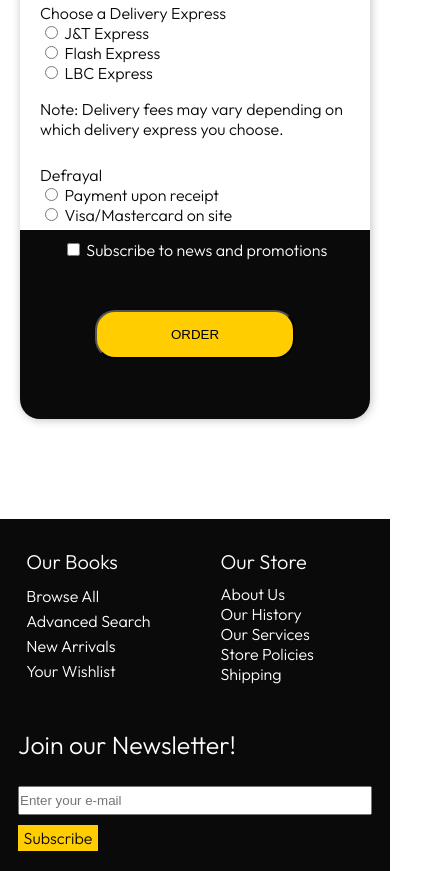
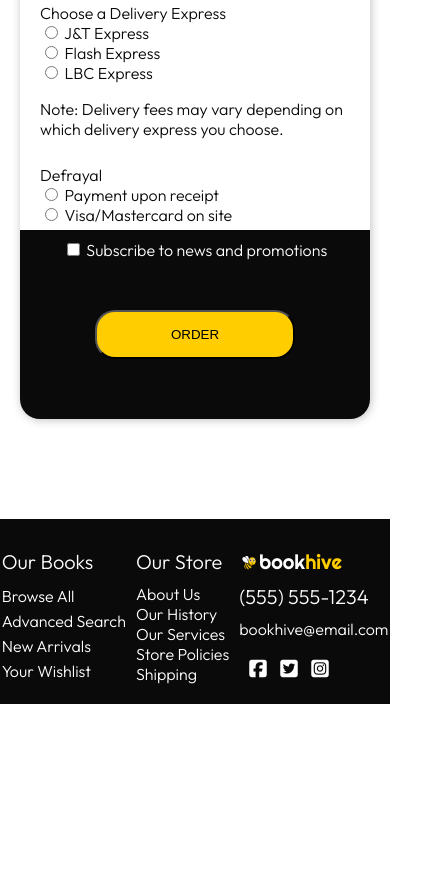
Before and after one commit to aimeigaduyon/faux-website, a plain HTML site: page checkout-form.html in a window 390 px wide. Shown: the part 1129-2000 px from the top of the page, 445 px wide, since content can reach past the window. After the commit the page ends 1833 px from the top, so only its background shows below. Drawn offline with nearby package versions, Linux system fonts and the light colour scheme.

Commit message:
second commit

```diff
--- a/assets/style.css
+++ b/assets/style.css
@@ -363,10 +363,8 @@ footer {
     width: 100%;
     height: 250px;
     background-color: rgb(10, 10, 10);
-    display: flex;
-    justify-content: space-evenly;
     bottom: 0;
-    margin-top: 50px;
+    margin-top: 40px;
 }
 
 .store-info {
@@ -374,50 +372,25 @@ footer {
     text-decoration: none;
     color: white;
     font-family: 'Outfit', sans-serif;
+    justify-content: space-evenly;
 }
 
 .our-books,
 .our-store {
     display: inherit;
     flex-direction: column;
-    margin: 20px auto;
+    margin: 20px 0;
 }
 
 .our-books a,
 .our-store a {
     text-decoration: none;
     color: white;
-    margin: auto 10px;
+    margin: auto 0;
 }
 
 .store-info p {
     font-size: 25px;
-}
-
-.subscription {
-    display: flex;
-    flex-direction: column;
-    color: white;
-    font-family: 'Outfit', sans-serif;
-    margin-top: 25px;
-}
-
-.subscription p {
-    font-size: 25px;
-}
-
-.subscription input {
-    padding: 10px 0;
-}
-
-.subscription a {
-    background-color: #ffcd00;
-    width: 80px;
-    text-decoration: none;
-    color: rgb(10, 10, 10);
-    padding: 3px 0;
-    text-align: center;
-    margin-top: 10px;
 }
 
 .footer-logo {
@@ -637,6 +610,8 @@ td button {
 
 
 
+
+
 /* Breakpoint 600px*/
 @media (max-width: 600px) {
 
@@ -646,7 +621,7 @@ td button {
 
     .nav-logo {
         width: 50%;
-        text-align: right;
+        margin-left: 50px;
     }
 
     .nav-logo img {
@@ -657,10 +632,11 @@ td button {
         color: white;
         font-size: 15px;
         text-align: right;
+        margin-left: -40px;
     }
 
     .home-aside {
-        height: 200vh;
+        height: 100vh;
         width: auto;
     }
 
@@ -698,7 +674,7 @@ td button {
 
     .search-section {
         width: 100%;
-        height: 150px;
+        height: 130px;
         padding: 50px 5px 5px 0;
         margin-left: 50px;
     }
@@ -706,17 +682,15 @@ td button {
     .catalog {
         margin-left: 60px;
     }
+
     .search-bar input {
-        width: 270px;
+        width: 200px;
         font-size: 10px;
     }
 
     .search-button {
         font-size: 10px;
-    }
-
-    .search-pages {
-        justify-content: right;
+        margin-right: 20px;
     }
 
     .search-pages button {
@@ -725,7 +699,7 @@ td button {
     }
 
     .books-section {
-        margin-left: 120px;
+        justify-content: flex-end;
     }
 
     footer {
@@ -739,31 +713,27 @@ td button {
 
     .store-info p {
         font-size: 20px;
-        margin: 10px;
+        margin: 10px 0;
     }
 
    .our-books,
    .our-store {
-       margin-right: 50px;
-   }
-
-   .subscription {
-       display: flex;
-       flex-direction: column;
-       color: white;
-       font-family: 'Outfit', sans-serif;
-       margin: 0;
-   }
-
-   .subscription input {
-       padding: 5px 0;
-       width: 350px;
+       margin-right: 10px;
    }
 
    .footer-logo {
        width: 30%;
        display: flex;
-       margin-top: 20px;
+       margin-top: 10px;
+       margin-top: 30px;
+   }
+
+   .footer-logo img {
+    width: 20px;
+   }
+
+   .footer-logo span {
+       font-size: 20px;
    }
 
 
@@ -777,6 +747,11 @@ td button {
         align-items: center;
    }
 
+   .products-in-cart {
+       width: 400px;
+       height: 300px;
+   }
+
    .billing-info {
         margin: 50px auto;
    }
@@ -785,8 +760,9 @@ td button {
         width: 100%;
         height: auto;
         display: flex;
-        flex-direction: column;
         align-items: center;
         margin-left: 0;
     }
+
+
 }
--- a/checkout-form.html
+++ b/checkout-form.html
@@ -215,14 +215,6 @@
                     <a href="#">Store Policies</a>
                     <a href="#">Shipping</a>
                 </div>
-            </div>
-
-            <div class="subscription">
-                <p>Join our Newsletter!</p>
-                <input type="email" id="userEmail" name="userEmail" placeholder="Enter your e-mail">
-                <a href="#">Subscribe</a>
-            </div>
-
                 <div class="contact-info">
                     <div class="footer-logo">
                         <img src="assets/images/bee.png" alt="Book Hive">
```
Also changed, not shown: index.html (+1 -7 lines). Lines whose indentation alone changed are shown as unchanged.
